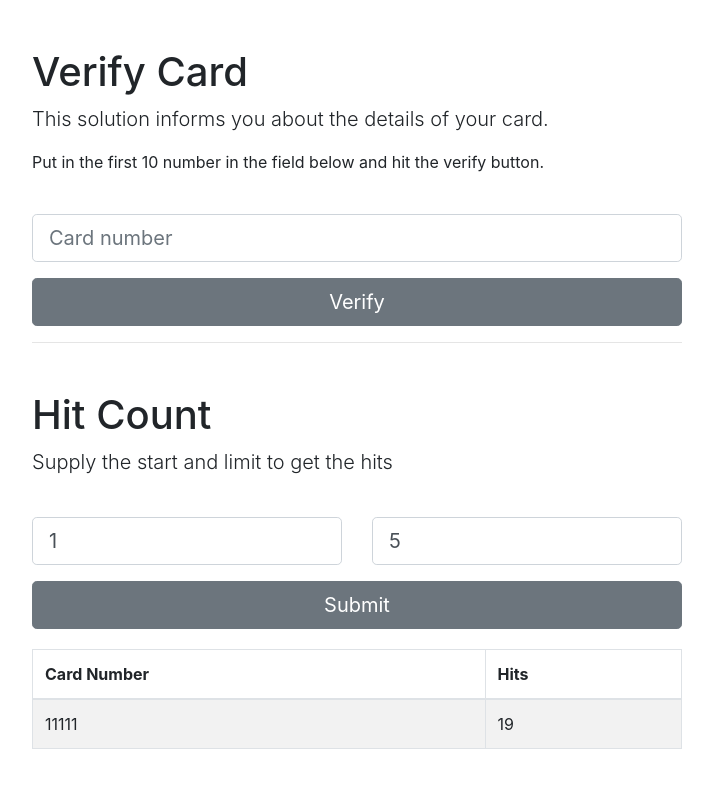
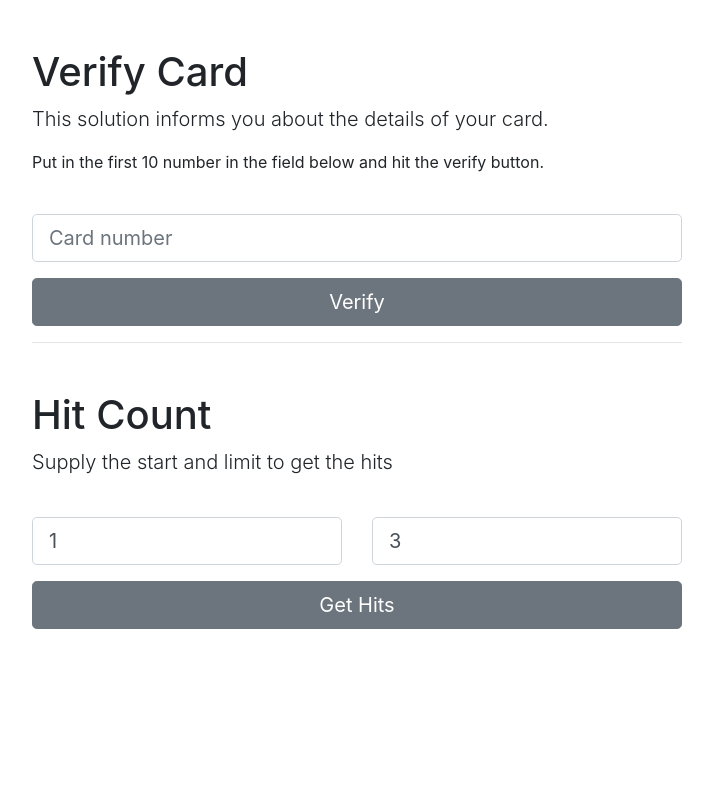
Before and after one commit to adelekeoladapo/verify-card-ui, an Angular app: page / in a window 1280 px wide. Shown: the top 788 px of the page, without its empty margins (283-996 px from the left). Built offline with nearby package versions, Linux system fonts and the light colour scheme.

Commit message:
Completed hit count functionality

```diff
--- a/src/app/app.component.html
+++ b/src/app/app.component.html
@@ -47,11 +47,11 @@
           <div class="form-group"><input type="number" class="form-control form-control-lg" name="limit" placeholder="Limit" [(ngModel)]="limit" aria-describedby="limit"></div>
         </div>
       </div>
-      <button type="submit" class="btn btn-secondary btn-lg btn-block btn-hit" (click)="getHitCount()">Submit</button>
+      <button type="submit" class="btn btn-secondary btn-lg btn-block btn-hit" (click)="getHitCount()">Get Hits</button>
     </form>
   </div>
 
-  <div class="container" style="margin-top: 20px">
+  <div class="container" style="margin-top: 20px" *ngIf="hitCounts">
     <table class="table table-bordered table-striped">
       <thead>
         <tr>
@@ -60,9 +60,9 @@
         </tr>
       </thead>
       <tbody>
-        <tr>
-          <td>11111</td>
-          <td>19</td>
+        <tr *ngFor="let data of hitCounts">
+          <td>{{ data.cardNumber }}</td>
+          <td>{{ data.hits }}</td>
         </tr>
       </tbody>
     </table>
--- a/src/app/app.component.ts
+++ b/src/app/app.component.ts
@@ -16,13 +16,15 @@ export class AppComponent {
   cardDetails: Card;
   // Hit count
   start = 1;
-  limit = 5;
+  limit = 3;
+  hitCounts: HitCount[];
 
   constructor(private cardService: CardService) {}
 
   submitCardForVerification(): void {
     $('.btn-verify').attr('disabled', 'disabled').html('Please wait...');
     this.cardDetails = null;
+    this.hitCounts = null;
     this.cardService.verifyCard(this.cardNumber).subscribe(data => {
       if (data.success) {
         this.cardDetails = data.payload;
@@ -37,7 +39,15 @@ export class AppComponent {
     $('.btn-hit').attr('disabled', 'disabled').html('Please wait...');
     this.cardService.getHitCount(this.start, this.limit).subscribe(data => {
       if (data.success) {
-        // Todo: populate table
+        const keys = Object.keys(data.payload);
+        const values = Object.values(data.payload);
+        this.hitCounts = new Array(keys.length);
+        for (let i = 0; i < keys.length; i++) {
+          const hitcount: HitCount = new HitCount();
+          hitcount.cardNumber = keys[i];
+          hitcount.hits = values[i];
+          this.hitCounts[i] = hitcount;
+        }
       } else {
         alert(data.message);
       }
```
